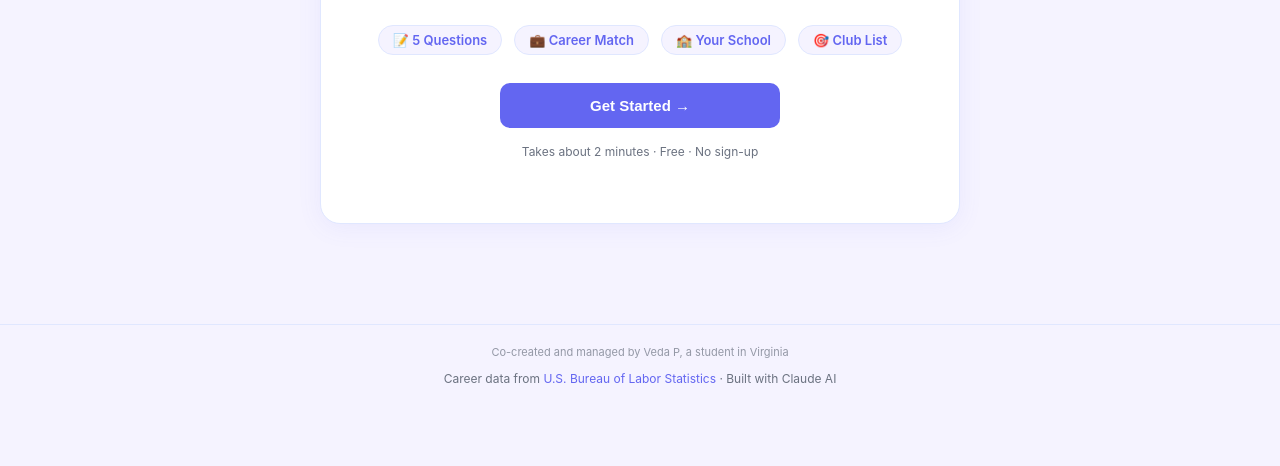
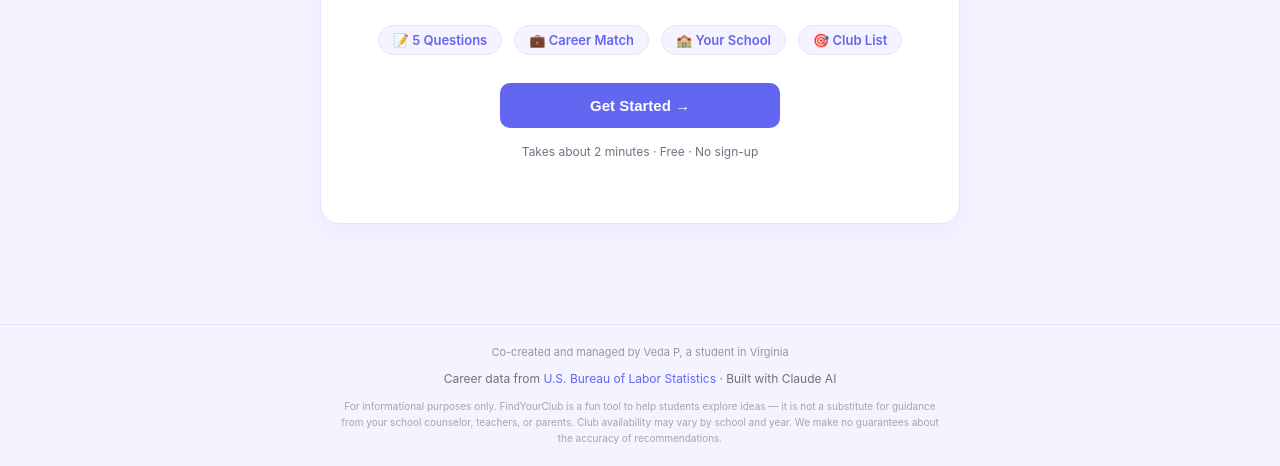
Before and after one commit to sravanprat/FindYourClub, a plain HTML site: page index.html in a window 1280 px wide. Shown: the part 400-866 px from the top of the page. Before the commit the page ends 806 px from the top, so only its background shows below. Drawn offline with Linux system fonts and the light colour scheme.

Commit message:
Add disclaimer to footer

```diff
--- a/index.html
+++ b/index.html
@@ -480,6 +480,9 @@
     Co-created and managed by Veda P, a student in Virginia
   </div>
   Career data from <a href="https://www.bls.gov/news.release/ocwage.t01.htm" target="_blank">U.S. Bureau of Labor Statistics</a> · Built with Claude AI
+  <div style="max-width:600px;margin:12px auto 0;font-size:10px;color:var(--muted);opacity:0.6;line-height:1.6">
+    For informational purposes only. FindYourClub is a fun tool to help students explore ideas — it is not a substitute for guidance from your school counselor, teachers, or parents. Club availability may vary by school and year. We make no guarantees about the accuracy of recommendations.
+  </div>
 </footer>
 
 <script>
```
